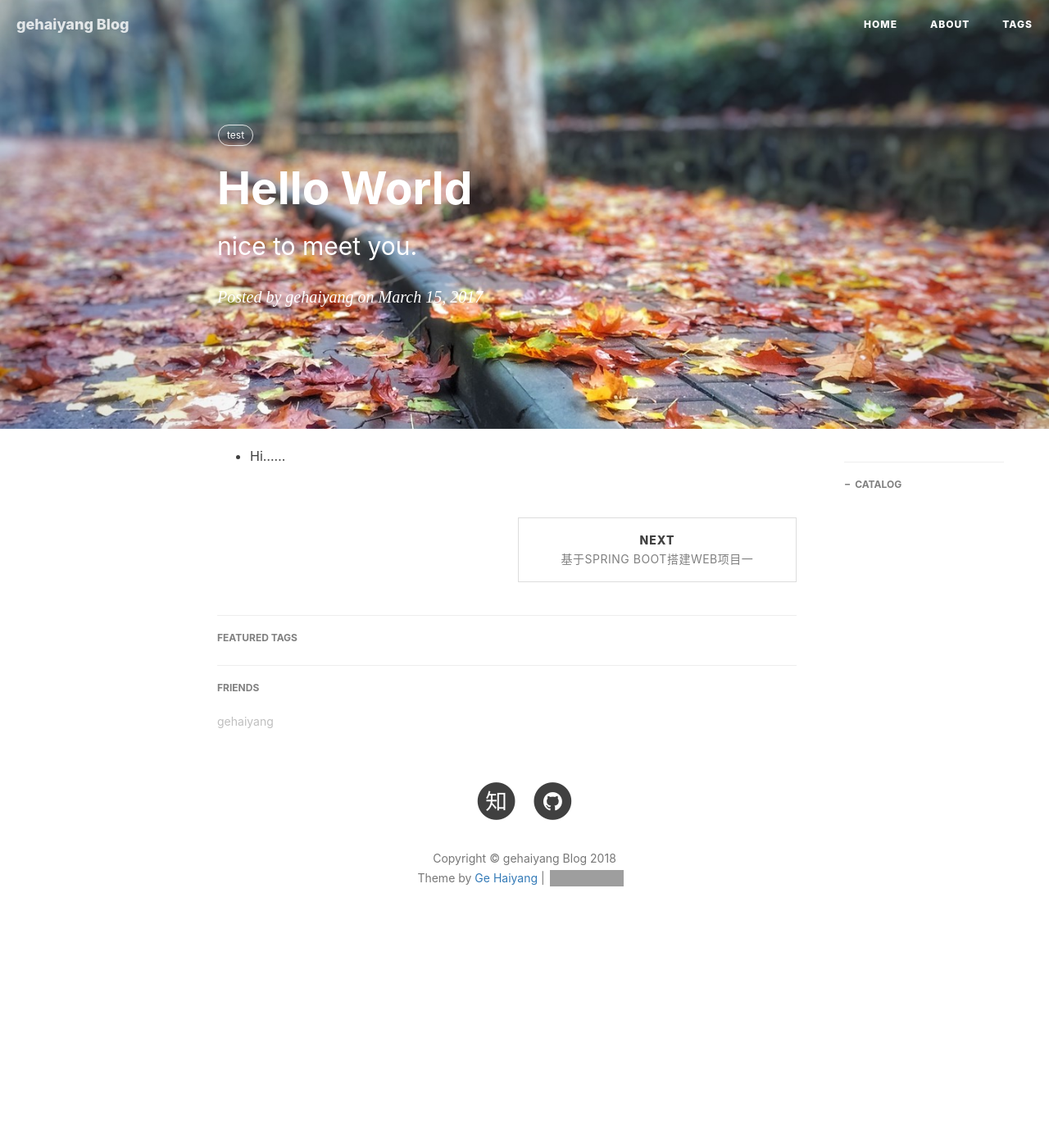
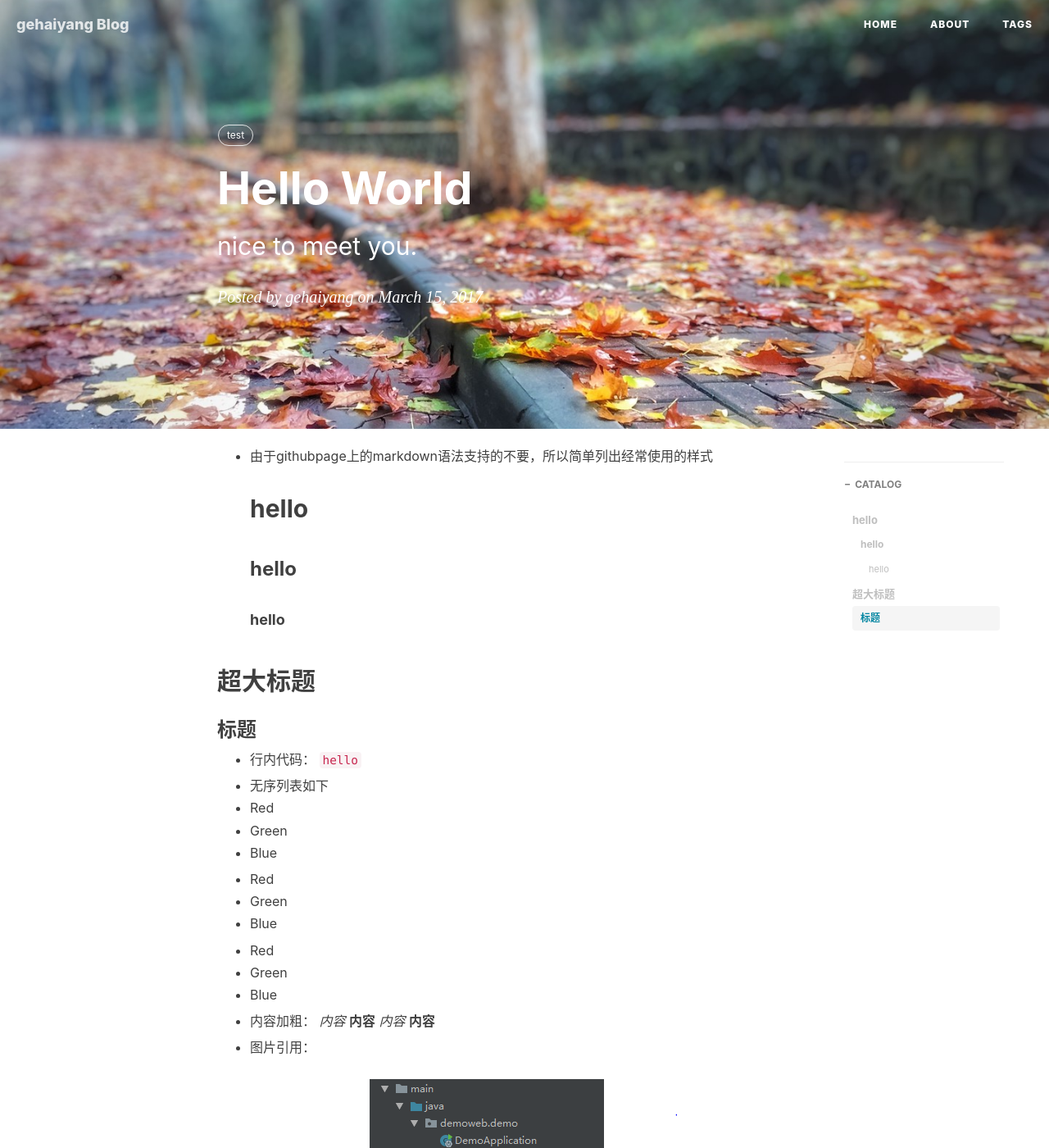
Before and after one commit to seagem/seagem.github.io, a Jekyll site: the page built from _posts/2018-03-15-test.markdown, in a window 1280 px wide and 1400 px high. Shown: the whole window at 82% size. Built offline with Jekyll 4.4.1, drawn with Linux system fonts in a browser that asks for light colours; nearby versions of some CDN libraries; comment, search, counter and statistics services are not loaded; grey boxes are pictures that could not be loaded.

Commit message:
test样式

```diff
--- a/_posts/2018-03-15-test.markdown
+++ b/_posts/2018-03-15-test.markdown
@@ -9,4 +9,38 @@ catalog: true
 tags:
     - test
 ---
-* Hi......
+* 由于githubpage上的markdown语法支持的不要，所以简单列出经常使用的样式
+# hello
+## hello
+### hello
+
+超大标题
+===
+
+标题
+---
+
+* 行内代码：
+`hello`
+
+* 无序列表如下
+* Red
+* Green
+* Blue
+
+- Red
+- Green
+- Blue
+
++ Red
++ Green
++ Blue
+
+* 内容加粗：
+*内容*
+**内容**
+_内容_
+__内容__
+
+* 图片引用：
+![这是张图片](/img/book/pringbootweb.png)
```
